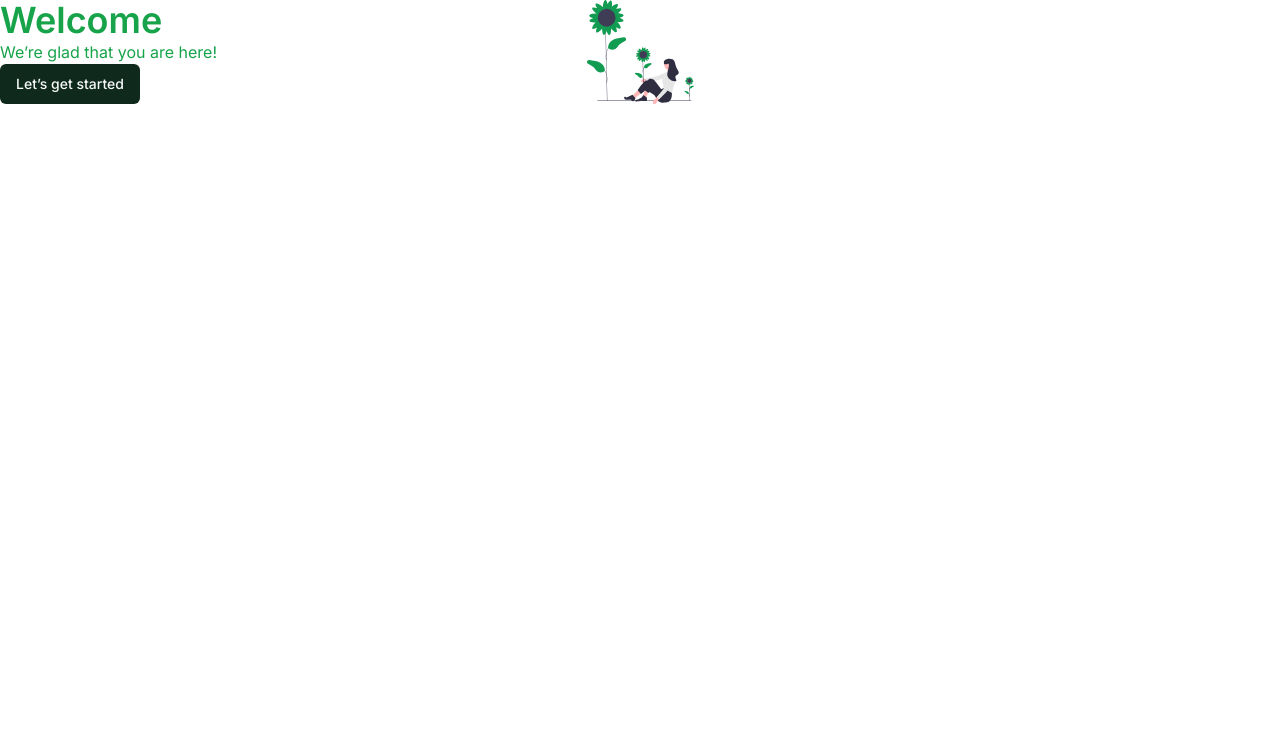
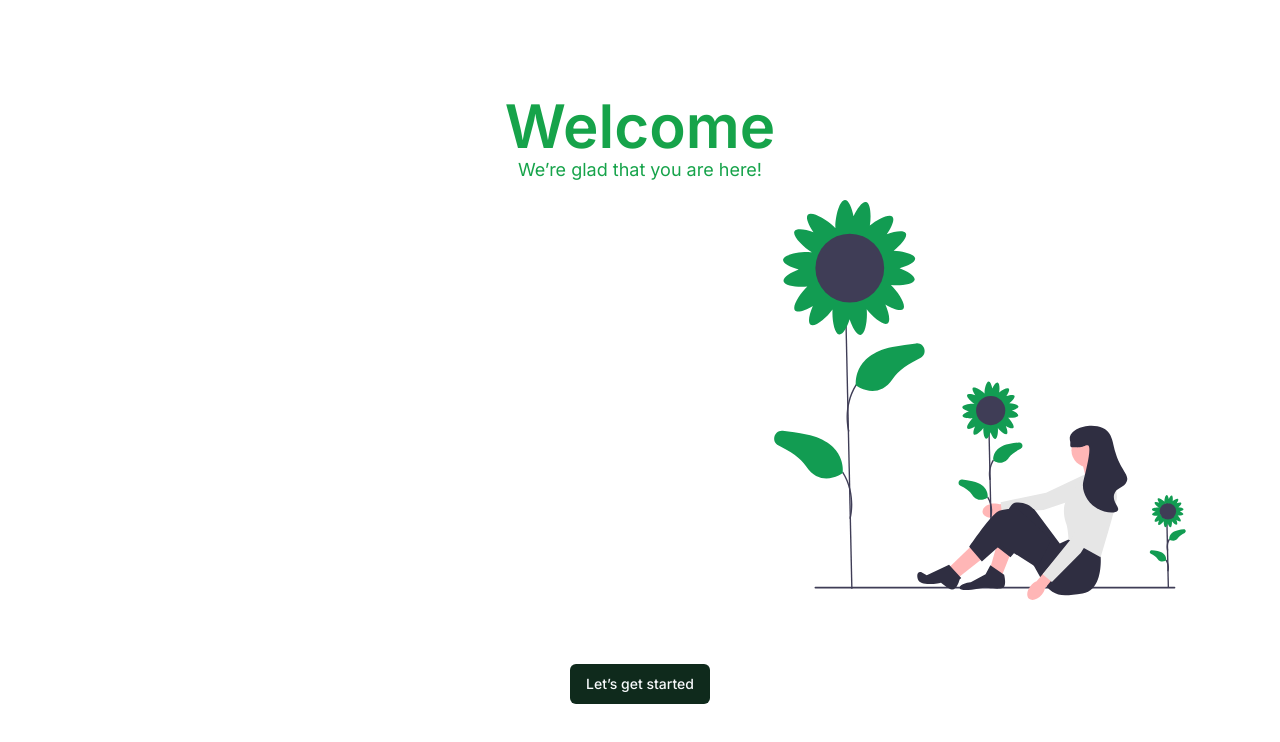
Before and after one commit to ViniciusTei/myhg, a Next.js app: page / in a window 1280 px wide. Shown: the top 742 px of the page. Built offline with nearby package versions, Linux system fonts and the light colour scheme.

Commit message:
fix home styles

```diff
--- a/src/app/page.tsx
+++ b/src/app/page.tsx
@@ -3,10 +3,10 @@ import Link from "next/link";
 
 export default function Home() {
   return (
-    <main className="flex-1 flex-col items-center justify-between bg-undraw-bloom bg-contain bg-no-repeat bg-center">
-      <h1 className="text-4xl font-semibold text-green-600">Welcome</h1>
-      <p className="text-green-600">We’re glad that you are here!</p>
-      <div className="items-center justify-center mt-auto">
+    <main className="h-full flex flex-col items-center justify-between bg-undraw-bloom bg-contain bg-no-repeat bg-center md:bg-right md:bg-[length:600px_400px]">
+      <h1 className="text-6xl font-semibold text-green-600 mt-24">Welcome</h1>
+      <p className="text-green-600 text-lg">We’re glad that you are here!</p>
+      <div className="items-center justify-center mt-auto mb-24">
         <Button className="mt-auto">
           <Link href="/login" scroll={false}>
             Let’s get started
```
